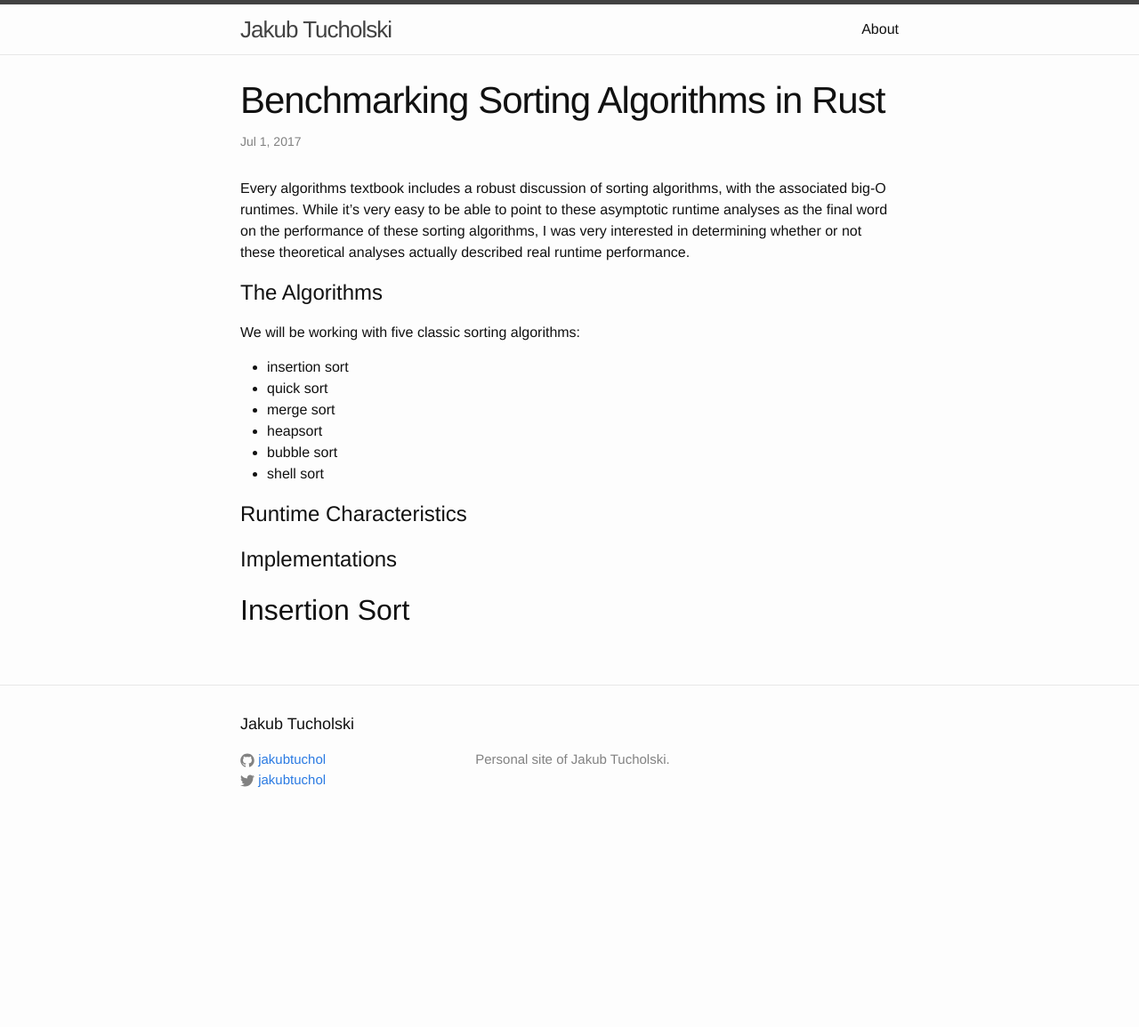
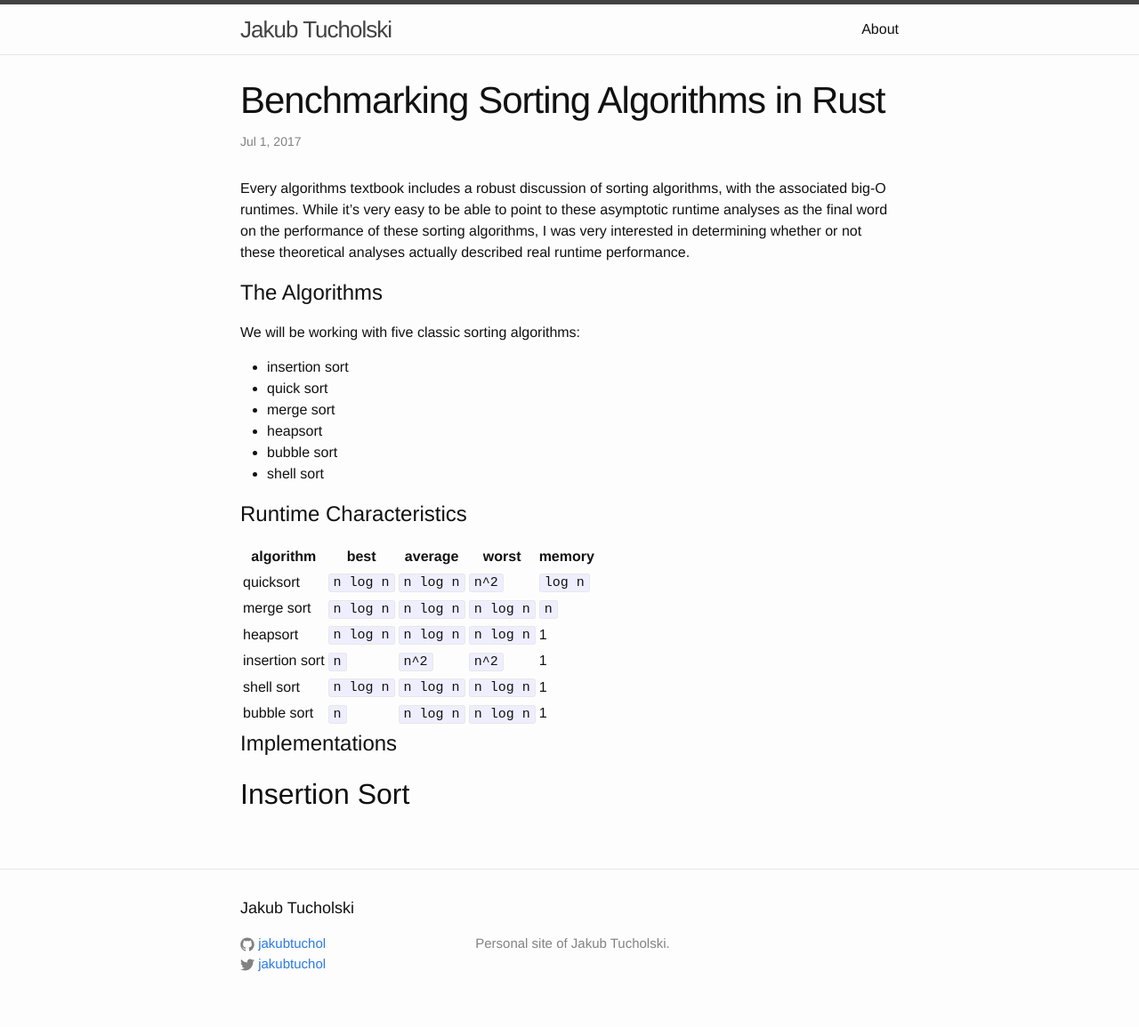
Before and after one commit to jakubtuchol/jakubtuchol.github.io, a Jekyll site: the page built from _posts/2017-07-01-benchmarking-sorting-algorithms-in-rust.markdown, in a window 1280 px wide. Shown: the whole page at 89% size. Built offline with Jekyll 4.4.1, drawn with Linux system fonts in a browser that asks for light colours; before the commit the page ends 948 px from its top, so only the background shows below that.

Commit message:
sorting benchmark

```diff
--- a/_posts/2017-07-01-benchmarking-sorting-algorithms-in-rust.markdown
+++ b/_posts/2017-07-01-benchmarking-sorting-algorithms-in-rust.markdown
@@ -20,6 +20,15 @@ We will be working with five classic sorting algorithms:
 
 # Runtime Characteristics
 
+| algorithm      | best      | average   | worst     | memory  |
+|----------------|-----------|-----------|-----------|---------|
+| quicksort      | `n log n` | `n log n` | `n^2`     | `log n` |
+| merge sort     | `n log n` | `n log n` | `n log n` | `n`     |
+| heapsort       | `n log n` | `n log n` | `n log n` | 1       |
+| insertion sort | `n`       | `n^2`     | `n^2`     | 1       |
+| shell sort     | `n log n` | `n log n` | `n log n` | 1       |
+| bubble sort    | `n`       | `n log n` | `n log n` | 1       |
+
 # Implementations
 
 ## Insertion Sort
```
